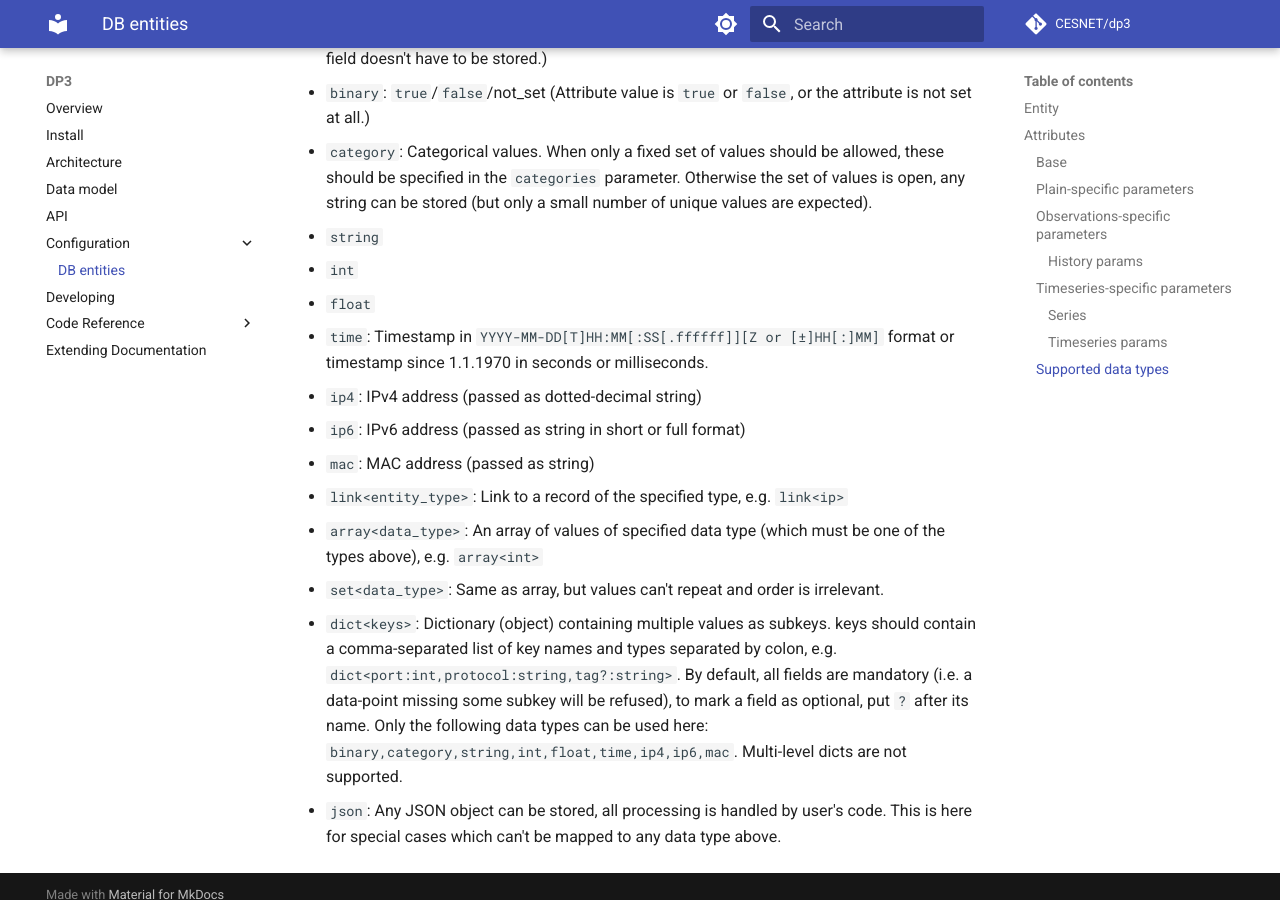
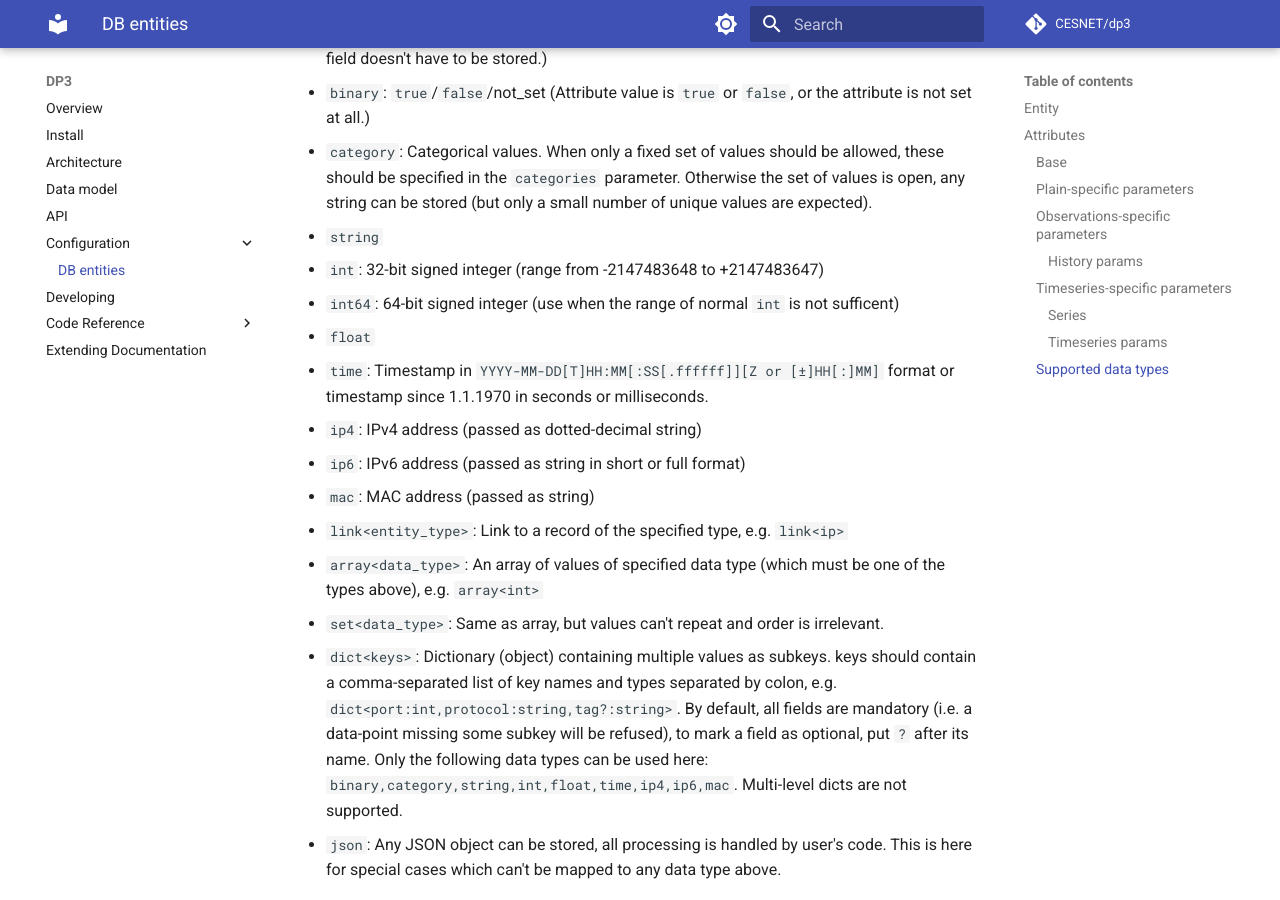
Before and after one commit to CESNET/dp3, an MkDocs documentation site: the page built from docs/configuration/db_entities.md, in a window 1280 px wide and 900 px high, scrolled down 4923 px. Built offline with MkDocs 1.6.1 and Material for MkDocs 9.7.7, drawn with Linux system fonts in a browser that asks for light colours; comment, search, counter and statistics services are not loaded.

Commit message:
Docs: distinguish `int` and `int64`

```diff
--- a/docs/configuration/db_entities.md
+++ b/docs/configuration/db_entities.md
@@ -139,7 +139,8 @@ List of supported values for parameter `data_type`:
 - `binary`: `true`/`false`/not_set (Attribute value is `true` or `false`, or the attribute is not set at all.)
 - `category`: Categorical values. When only a fixed set of values should be allowed, these should be specified in the `categories` parameter. Otherwise the set of values is open, any string can be stored (but only a small number of unique values are expected).
 - `string`
-- `int`
+- `int`: 32-bit signed integer (range from -2147483648 to +2147483647)
+- `int64`: 64-bit signed integer (use when the range of normal `int` is not sufficent)
 - `float`
 - `time`: Timestamp in `YYYY-MM-DD[T]HH:MM[:SS[.ffffff]][Z or [±]HH[:]MM]` format or timestamp since 1.1.1970 in seconds or milliseconds.
 - `ip4`: IPv4 address (passed as dotted-decimal string)
```
